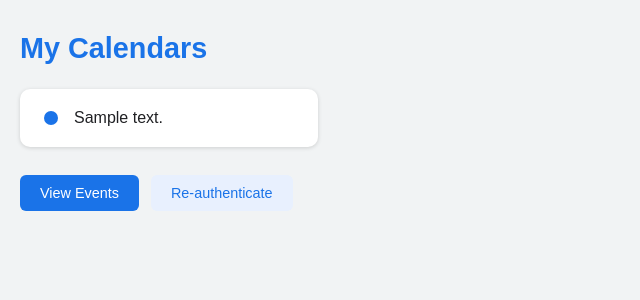
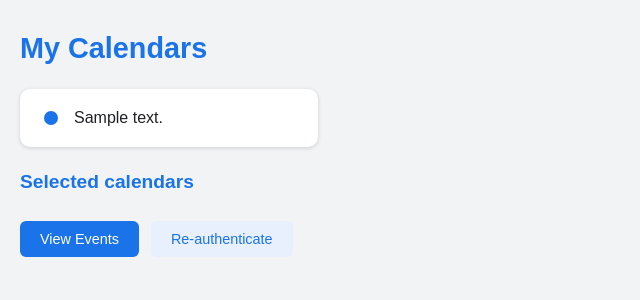
Before and after one commit to LocPham2003/cozy-display, a Django app: template templates/googlecalendar/calendar_list.html in a window 1280 px wide. Shown: the top 300 px of the page, without its empty margins (0-640 px from the left). Run offline with Django 4.2, Linux system fonts and the light colour scheme; the template is opened without the code that fills it: most values are stand-ins (such as "Sample title", 1, 10 or a date in 2020); parts of the project's set-up code (start-up, migrations or seed data) failed here and were passed over.

Commit message:
Pass selected calendars to event list to query a list of events

```diff
--- a/apps/googlecalendar/views/views.py
+++ b/apps/googlecalendar/views/views.py
@@ -52,8 +52,6 @@ def event_list(request):
         return redirect("google_login")
 
     credentials = request.session["credentials"]
-    calendars = get_user_calendar_list(credentials)
-    calendar_ids = [cal["id"] for cal in
-                    calendars.get("items", [])]
+    calendar_ids = request.POST.getlist("calendar_ids")
     events = get_weekly_event_list(credentials, calendar_ids)
     return JsonResponse(events)
--- a/templates/googlecalendar/calendar_list.html
+++ b/templates/googlecalendar/calendar_list.html
@@ -21,6 +21,12 @@
             color: #1a73e8;
             margin-bottom: 24px;
             font-size: 1.8rem;
+        }
+
+        h2 {
+            color: #1a73e8;
+            margin-bottom: 24px;
+            font-size: 1.2rem;
         }
 
         .calendar-grid {
@@ -102,39 +108,54 @@
 
         <div class="calendar-grid">
             {% for calendar in calendars %}
-                <div class="calendar-card" data-name="{{ calendar.summary }}" style="--cal-color: {{ calendar.backgroundColor|default:'#1a73e8' }}">
+                <div class="calendar-card" data-id="{{ calendar.id }}" data-name="{{ calendar.summary }}" style="--cal-color: {{ calendar.backgroundColor|default:'#1a73e8' }}">
                     <div class="color-dot"></div>
                     <span class="calendar-name">{{ calendar.summary }}</span>
                 </div>
             {% endfor %}
         </div>
 
+    <h2>Selected calendars</h2>
     <ul id="selected-list"></ul>
 
     <div class="actions">
-        <a href="{% url 'event_list' %}" class="btn btn-primary">View Events</a>
+        <form id="calendar-form" method="POST" action="{% url 'event_list' %}">
+            {% csrf_token %}
+            <button type="submit" class="btn btn-primary">View Events</button>
+        </form>
         <a href="{% url 'google_login' %}" class="btn btn-secondary">Re-authenticate</a>
     </div>
     <script>
-        const selected = new Set();
+        const selected = new Map(); // id -> name
         const selectedList = document.getElementById('selected-list');
 
         document.querySelectorAll('.calendar-card').forEach(card => {
             card.addEventListener('click', () => {
+                const id = card.dataset.id;
                 const name = card.dataset.name;
-                if (selected.has(name)) {
-                    selected.delete(name);
+                if (selected.has(id)) {
+                    selected.delete(id);
                     card.classList.remove('selected');
                 } else {
-                    selected.add(name);
+                    selected.set(id, name);
                     card.classList.add('selected');
                 }
                 selectedList.innerHTML = '';
-                selected.forEach(n => {
+                selected.forEach(name => {
                     const li = document.createElement('li');
-                    li.textContent = n;
+                    li.textContent = name;
                     selectedList.appendChild(li);
                 });
+            });
+        });
+
+        document.getElementById('calendar-form').addEventListener('submit', () => {
+            selected.forEach((name, id) => {
+                const input = document.createElement('input');
+                input.type = 'hidden';
+                input.name = 'calendar_ids';
+                input.value = id;
+                document.getElementById('calendar-form').appendChild(input);
             });
         });
     </script>
```
